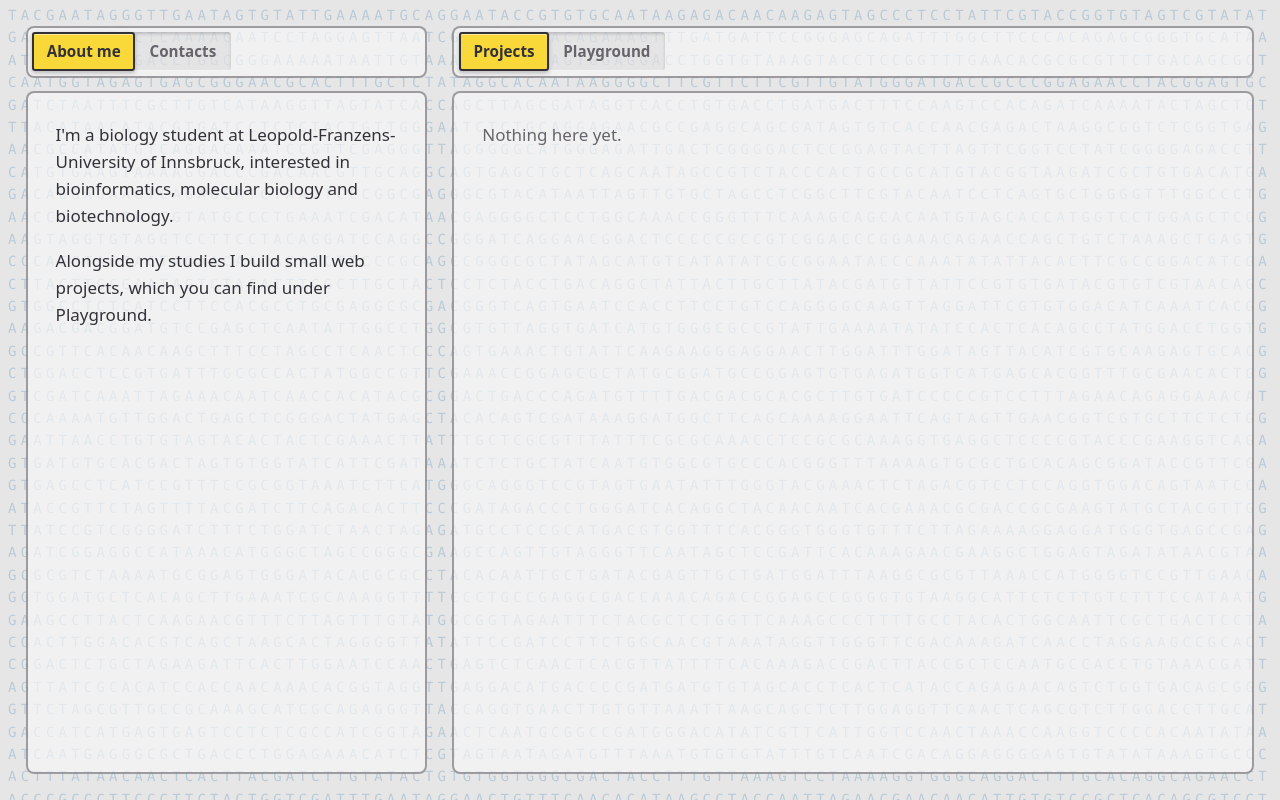
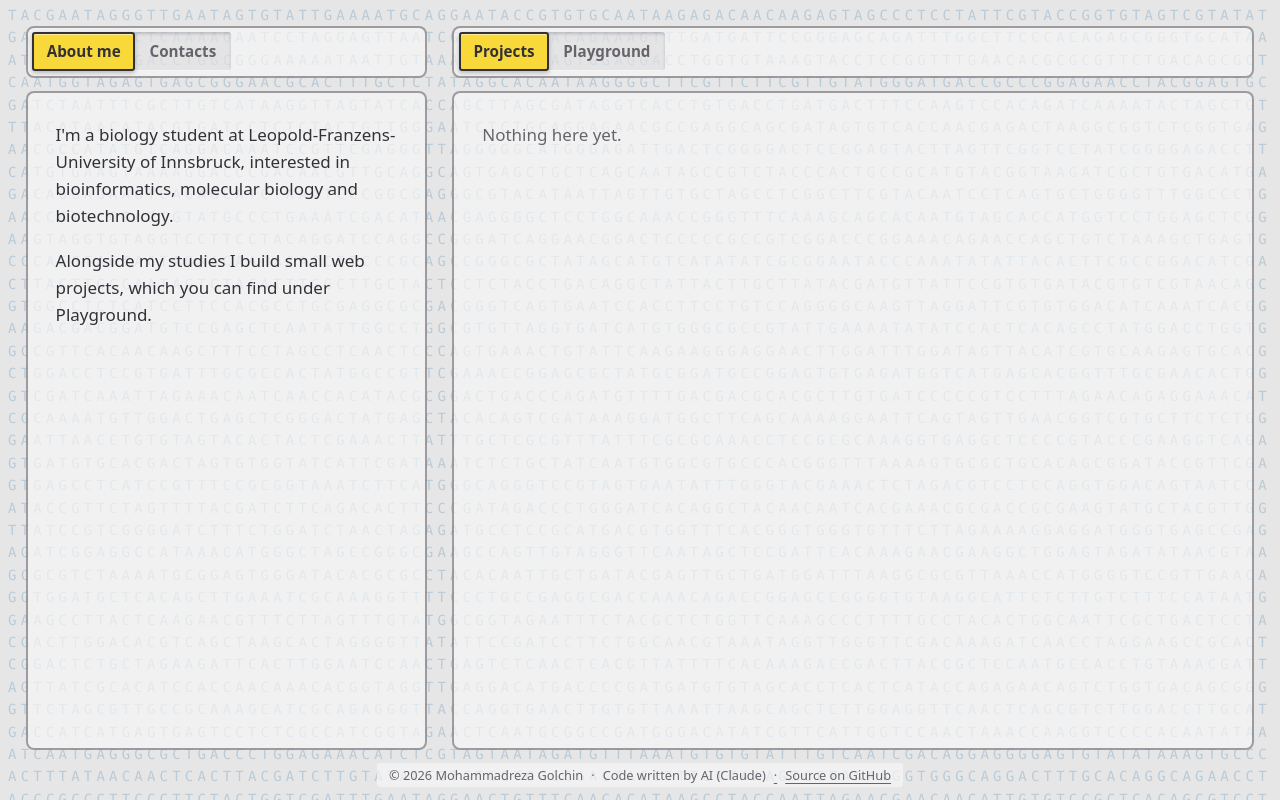
Before and after one commit to morezagolchin/morezagolchin.github.io, a plain HTML site: page index.html in a window 1280 px wide. Drawn offline with Linux system fonts and the light colour scheme.

Commit message:
Add a shared footer to every page
site-footer.js fills a <site-footer> element with the copyright line,
an optional "Code written by AI (Claude)" note (the ai attribute) and a
link to the page's source. Its look is in theme.css, so the project
pages get the same footer from one place; the README covers it.

Co-Authored-By: Claude Opus 5.5 <noreply@anthropic.com>

```diff
--- a/index.html
+++ b/index.html
@@ -13,6 +13,7 @@
   <link rel="stylesheet" href="theme.css">
   <link rel="stylesheet" href="style.css">
   <script src="ui-tabs.js" defer></script>
+  <script src="site-footer.js" defer></script>
   <script src="dna.js" defer></script>
   <script src="mosaic.js" defer></script>
   <script src="tabs.js" defer></script>
@@ -92,5 +93,8 @@
       </ul>
     </section>
   </main>
+
+  <!-- Filled by site-footer.js (shared with the project pages, see README). -->
+  <site-footer source="https://github.com/morezagolchin/morezagolchin.github.io" ai></site-footer>
 </body>
 </html>
--- /dev/null
+++ b/site-footer.js
@@ -0,0 +1,34 @@
+// Shared with the project pages: <script src="/site-footer.js" defer></script>
+// Fills every <site-footer> with the site's footer line (styled in theme.css):
+//
+//   <site-footer source="https://github.com/morezagolchin/<repo>" ai></site-footer>
+//
+// source: link to the page's code ("Source on GitHub"); left out if missing.
+// ai:     adds "Code written by AI (Claude)"; leave it off on pages you wrote.
+(() => {
+  const OWNER = "Mohammadreza Golchin";
+  const YEAR = 2026;
+
+  for (const footer of document.querySelectorAll("site-footer")) {
+    const parts = [];
+    const text = (content) => {
+      const span = document.createElement("span");
+      span.textContent = content;
+      parts.push(span);
+    };
+
+    text(`© ${YEAR} ${OWNER}`);
+    if (footer.hasAttribute("ai")) text("Code written by AI (Claude)");
+    const source = footer.getAttribute("source");
+    if (source) {
+      const link = document.createElement("a");
+      link.href = source;
+      link.textContent = "Source on GitHub";
+      parts.push(link);
+    }
+
+    // A custom element isn't a <footer>, so give it the footer's role.
+    footer.setAttribute("role", "contentinfo");
+    footer.replaceChildren(...parts);
+  }
+})();
--- a/style.css
+++ b/style.css
@@ -118,6 +118,12 @@ body {
   .panel-main { grid-area: 2 / 2; }
 }
 
+/* The footer (from theme.css) pulls up into the panels' bottom padding, so it
+   sits half a --gap below them. */
+site-footer {
+  margin-top: calc(var(--gap) / -2);
+}
+
 /* Contacts */
 
 .contacts {
--- a/theme.css
+++ b/theme.css
@@ -371,6 +371,56 @@
     }
   }
 
+  /* The site's footer line: <site-footer>, filled by /site-footer.js. Small,
+     centred, on a see-through backing so it reads over a background pattern.
+     Its parts stack, without the dots, when they don't fit on one line. */
+  site-footer {
+    position: relative;
+    z-index: 1;
+    display: flex;
+    flex-wrap: wrap;
+    justify-content: center;
+    gap: 0 0.5rem;
+    width: fit-content;
+    max-width: calc(100% - 2 * var(--gap));
+    margin: 0 auto calc(var(--gap) / 2);
+    padding: 0.15rem 0.75rem;
+    background: var(--box);
+    border-radius: var(--inner-radius);
+    color: var(--muted);
+    font-size: 0.8rem;
+    line-height: 1.5;
+    text-align: center;
+  }
+
+  /* Before the script fills it. */
+  site-footer:empty {
+    display: none;
+  }
+
+  site-footer > * + *::before {
+    content: "·";
+    margin-right: 0.5rem;
+  }
+
+  site-footer a {
+    color: inherit;
+  }
+
+  site-footer a:hover {
+    color: var(--text);
+  }
+
+  @media not all and (min-width: 36rem) {
+    site-footer {
+      flex-direction: column;
+    }
+
+    site-footer > * + *::before {
+      content: none;
+    }
+  }
+
   /* Background pattern of text (DNA letters, chess pieces, ...), fixed to the
      window so the page scrolls over it. The page fills it and sets its font;
      put the page's content above it (position: relative; z-index: 1). */
```
Also changed, not shown: 1 other file.
